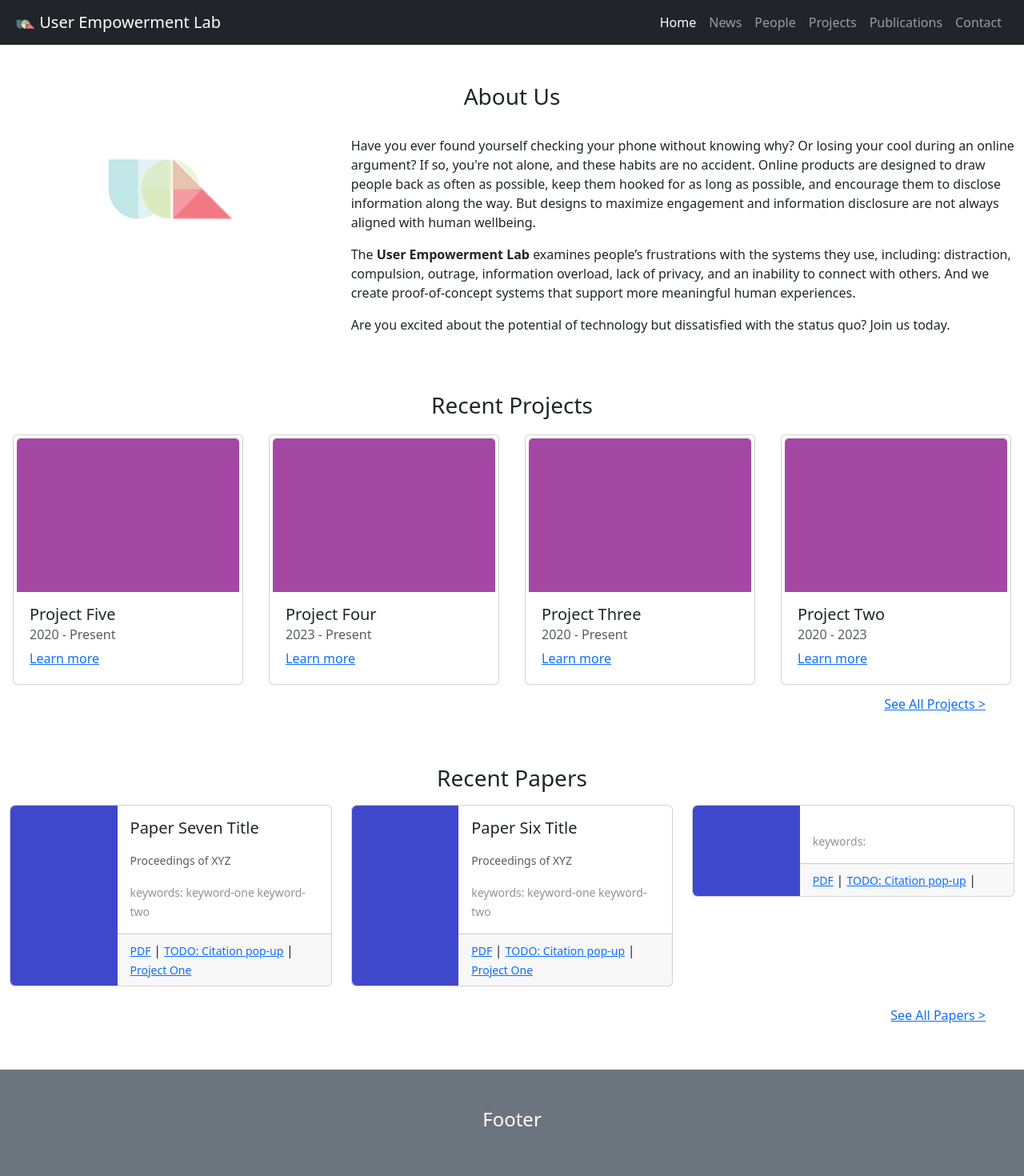
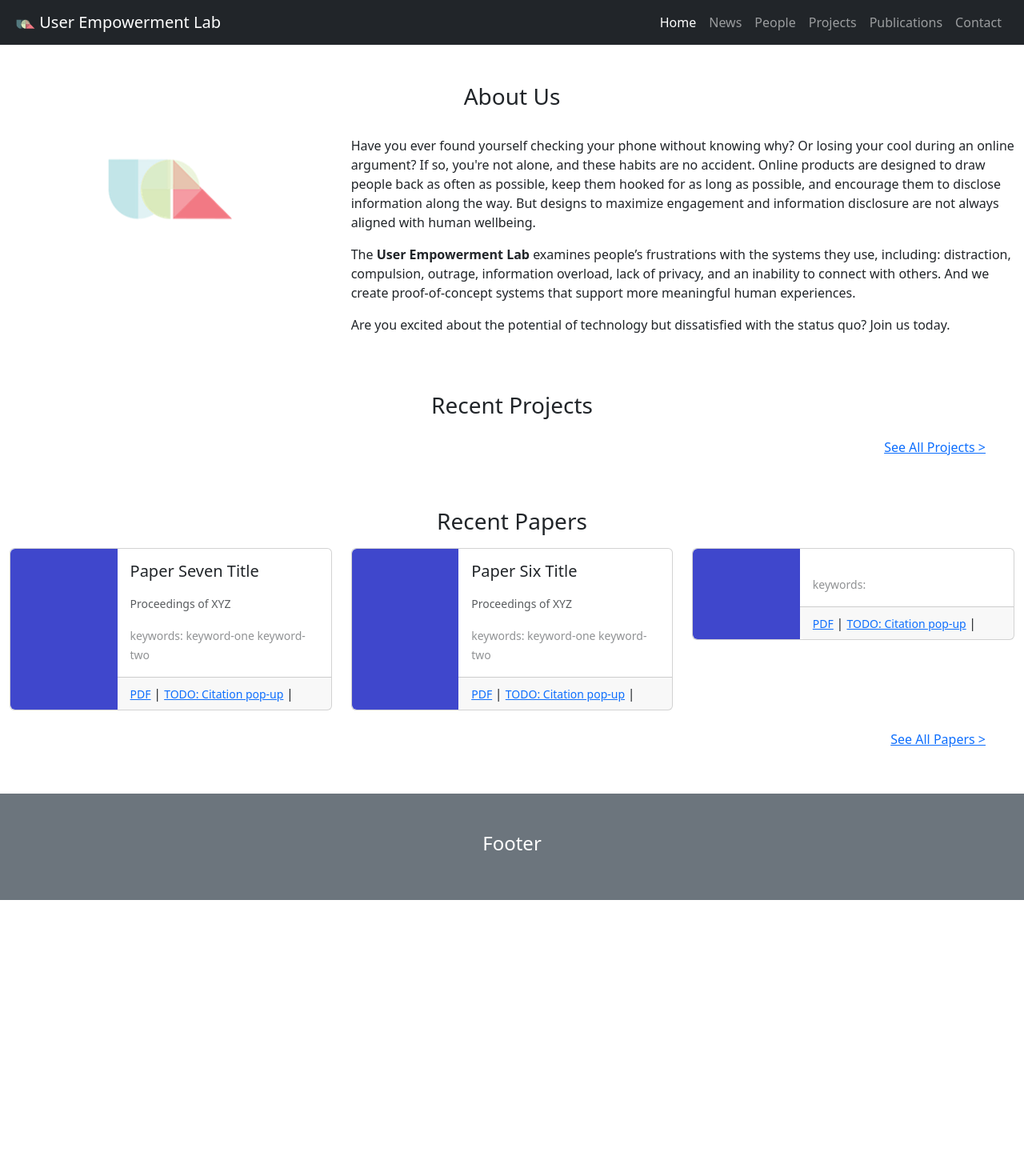
Before and after one commit to uelab/sample-pages, a Jekyll site: the page built from docs/index.md, in a window 1280 px wide. Shown: the whole page at 80% size. Built offline with Jekyll 4.4.1, drawn with Linux system fonts in a browser that asks for light colours; a file with an impossible date is left out; after the commit the page ends 1125 px from its top, so only the background shows below that.

```diff
--- a/docs/_config.yml
+++ b/docs/_config.yml
@@ -5,7 +5,7 @@ baseurl: /sample-pages
 collections:
   people:
     output: true
-  projects:
+  research-areas:
     output: true
   publications:
   news:
--- a/docs/_projects/project-one.md
+++ b/docs/_projects/project-one.md
@@ -1,7 +1,7 @@
 ---
 layout: project
-short-name: project-one
-name: Project One
+short-name: kids-gaming
+name: Kids' Gaming
 start-date: 2020-01-01
 end-date: 2023-01-01
 lead: person-one
@@ -9,4 +9,4 @@ sponsors: [ person-two ]
 date: 2020-01-01
 ---
 
-Project One content
+Kids gaming content
```
Also changed, not shown: docs/_publications/paper-two.md (+1 -1 lines).
